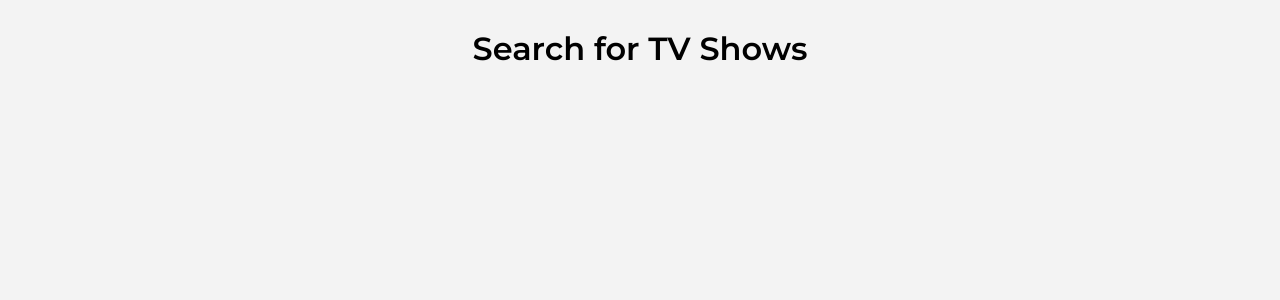
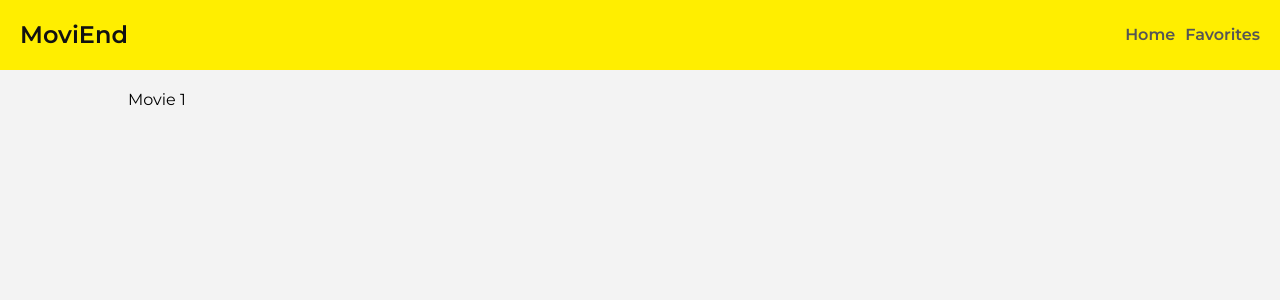
Before and after one commit to pouyapourbaba/tvShowPlayGround, a React (Create React App) app: page /movies/1 in a window 1280 px wide. Shown: the top 300 px of the page. Built offline with nearby package versions, Linux system fonts and the light colour scheme.

Commit message:
Links added and styled

```diff
--- a/src/App.module.css
+++ b/src/App.module.css
@@ -1,6 +1,8 @@
 @import url("https://fonts.googleapis.com/css?family=Montserrat:400,600&display=swap");
 body {
   background-color: rgb(243, 243, 243);
+  margin: 0;
+  padding: 0;
 }
 .App {
   display: flex;
@@ -11,11 +13,15 @@ body {
 
 .App header {
   font-weight: 600;
-  flex: 1 1 100%;
+  flex: 1 1 70px;
+  justify-content: center;
+  width: 100vw;
   text-align: center;
+  background-color: rgb(255, 238, 0);
 }
 
 .App main {
   flex: 1 1 100%;
   width: 80%;
+  margin-top: 20px;
 }
--- a/src/App.tsx
+++ b/src/App.tsx
@@ -1,22 +1,23 @@
 import React from "react";
+import { Switch, Route, Redirect } from "react-router-dom";
+import styles from "./App.module.css";
 import SearchShow from "./components/SearchShow";
 import Favorites from "./components/Favorites";
-import styles from "./App.module.css";
-import { Switch, Route } from "react-router-dom";
 import MovieDetail from "./components/MovieDetail";
-
+import Navbar from "./components/Navbar";
 
 function App() {
   return (
     <div className={styles["App"]}>
       <header>
-        <h1>Search for TV Shows</h1>
+        <Navbar />
       </header>
       <main>
         <Switch>
           <Route path="/favorites" component={Favorites} />
-          <Route path="/movie" component={MovieDetail} />
-          <Route exact path="/" component={SearchShow}/>
+          <Route path="/movies/:id" component={MovieDetail} />
+          <Route exact path="/" component={SearchShow} />
+          <Redirect to="/not-found"/>
         </Switch>
       </main>
     </div>
--- a/src/components/MovieCard.tsx
+++ b/src/components/MovieCard.tsx
@@ -1,11 +1,12 @@
 import React from "react";
+import { Link } from "react-router-dom";
 import { IShow } from "../interfaces/interfaces";
 import styles from "../styles/MovieCard.module.css";
 
 export interface MovieCardProps {
   searchResult: IShow[];
   favorites: IShow[];
-  toggleFavorite: any
+  toggleFavorite: any;
 }
 
 const MovieCard: React.SFC<MovieCardProps> = ({
@@ -13,14 +14,15 @@ const MovieCard: React.SFC<MovieCardProps> = ({
   favorites,
   toggleFavorite
 }): JSX.Element => {
-
   return (
     <div className={styles["movies"]}>
       {searchResult.map((show: IShow) => (
         <div key={show.id} className={styles["movie"]}>
           <section className={styles["information"]}>
             <div className={styles["title-favorite"]}>
-              <h3>{show.name}</h3>
+              <h3>
+                <Link to={`/movies/${show.id}`}>{show.name}</Link>
+              </h3>
               <button
                 type="button"
                 style={
--- a/src/components/MovieDetail.tsx
+++ b/src/components/MovieDetail.tsx
@@ -1,11 +1,10 @@
-import React from 'react';
+import React from "react";
+import { RouteComponentProps } from "react-router-dom";
 
-export interface MovieDetailProps {
+type TParams = { id: string };
 
-}
-
-const MovieDetail: React.SFC<MovieDetailProps> = () => {
-    return ( <div>Movie Detail</div> );
-}
+const MovieDetail = (props: RouteComponentProps<TParams>) => {
+  return <div>Movie {props.match.params.id}</div>;
+};
 
 export default MovieDetail;
--- /dev/null
+++ b/src/components/Navbar.tsx
@@ -0,0 +1,18 @@
+import React from "react";
+import styles from "../styles/Navbar.module.css";
+import { Link, NavLink } from "react-router-dom";
+export interface NavbarProps {}
+
+const Navbar: React.SFC<NavbarProps> = (): JSX.Element => {
+  return (
+    <nav className={styles["main-nav"]}>
+      <h1><Link className={styles["brand"]} to ="/">MoviEnd</Link></h1>
+      <div>
+        <NavLink className={styles["nav-item"]} activeClassName="active" to="/">Home</NavLink>
+        <NavLink className={styles["nav-item"]} activeClassName="active" to="/favorites">Favorites</NavLink>
+      </div>
+    </nav>
+  );
+};
+
+export default Navbar;
--- a/src/components/SearchShow.tsx
+++ b/src/components/SearchShow.tsx
@@ -1,6 +1,5 @@
 import React, { useState } from "react";
 import axios from "axios";
-import { Link } from "react-router-dom";
 import ReactHtmlParser from "react-html-parser";
 import { IShow, IResponse } from "../interfaces/interfaces";
 import styles from "../styles/SearchShow.module.css";
@@ -48,13 +47,11 @@ const SearchShow = (): JSX.Element => {
         />
         <button type="submit">Search</button>
       </form>
-      <Link to="/movie">
         <MovieCard
           searchResult={searchResult}
           favorites={favorites}
           toggleFavorite={toggleFavorite}
         />
-      </Link>
     </div>
   );
 };
--- /dev/null
+++ b/src/styles/Navbar.module.css
@@ -0,0 +1,37 @@
+@import url("https://fonts.googleapis.com/css?family=Montserrat:400,600&display=swap");
+
+.main-nav {
+  display: flex;
+  padding: 0 20px;
+}
+
+.main-nav h1 {
+  margin-right: auto;
+}
+
+.brand {
+  text-decoration: none;
+  color: #111;
+}
+
+.main-nav div {
+  display: flex;
+  align-items: center;
+  list-style: none;
+  color: #444;
+}
+
+.nav-item {
+  flex: 1 1 100%;
+  margin-left: 10px;
+  text-decoration: none;
+  color: #555;
+}
+
+.nav-item:hover {
+  color: #888;
+}
+
+.nav-item:focus {
+    color: #111
+}
```
Also changed, not shown: src/components/NotFound.tsx (added, +9 -0 lines), src/components/SearchForm.tsx (added, +19 -0 lines).
